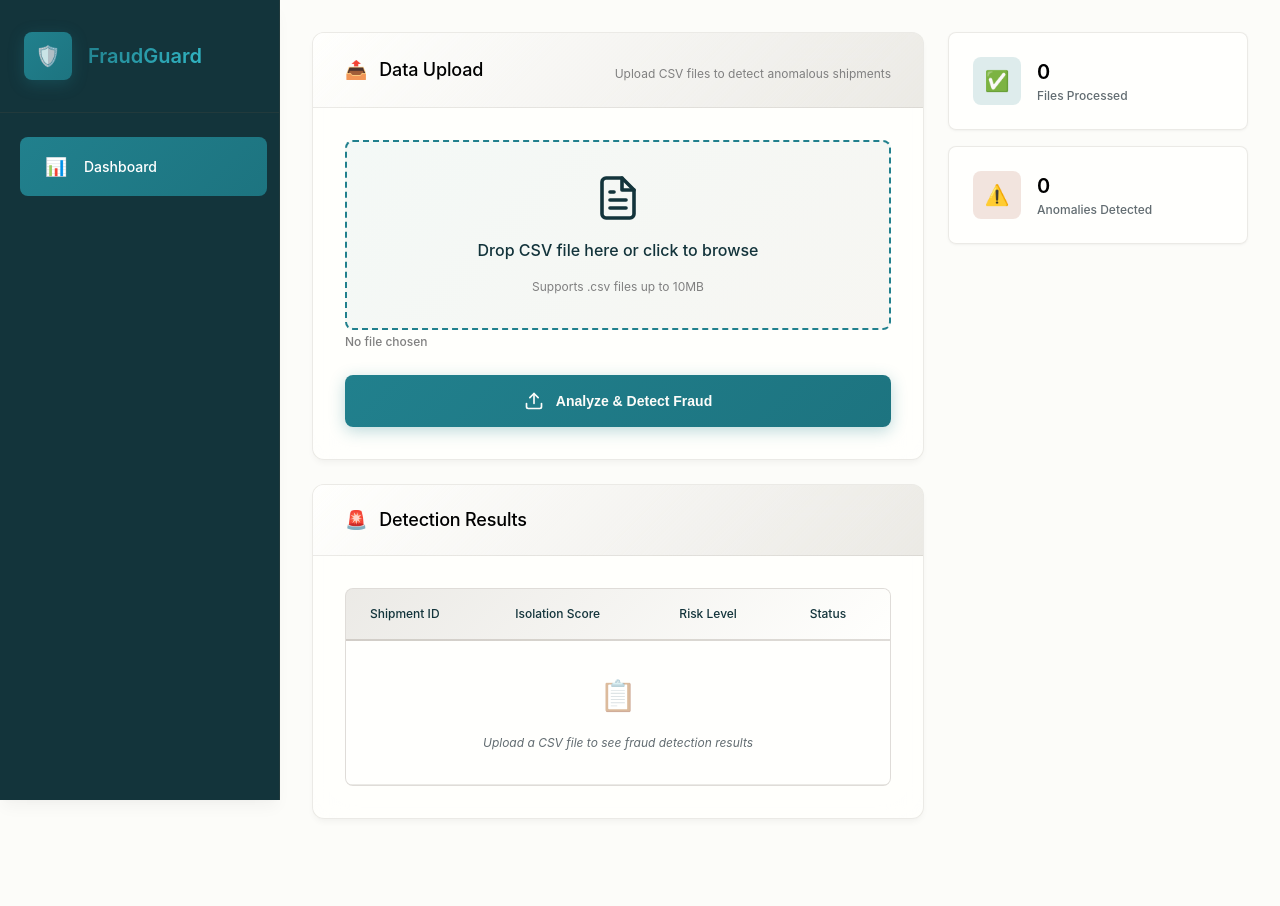
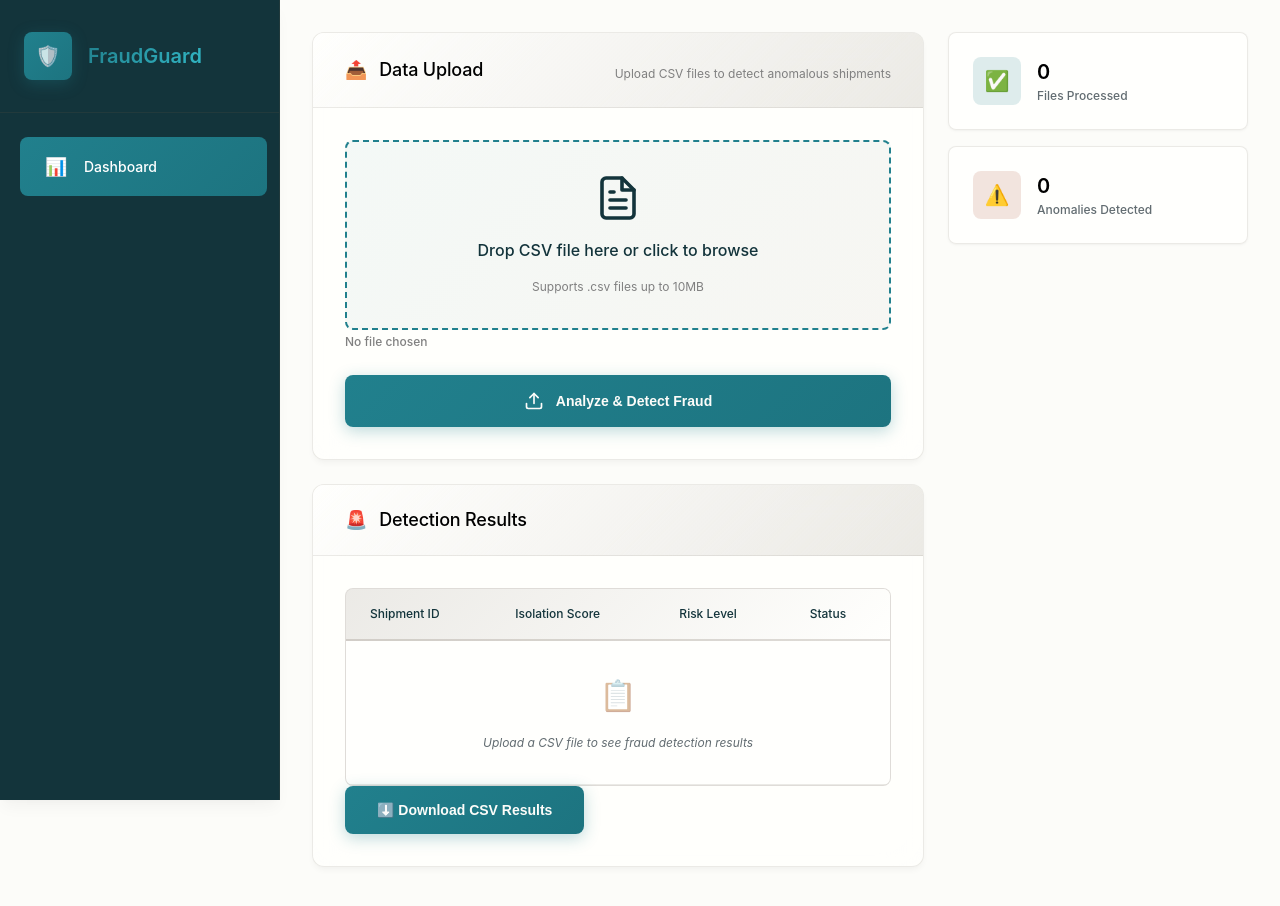
Before and after one commit to RishabhChitram7/Fraud-Shipment-Identification-NPN, a plain HTML site: page frontend/index.html in a window 1280 px wide. Before the commit the page ends 875 px from the top, so only its background shows below. Drawn offline with Linux system fonts and the light colour scheme; a web font is replaced by a local one.

Commit message:
Update index.html

```diff
--- a/frontend/index.html
+++ b/frontend/index.html
@@ -139,6 +139,9 @@
                 </tbody>
               </table>
             </div>
+            <button id="downloadCsvBtn" class="btn-primary">
+                ⬇️ Download CSV Results
+            </button>
           </div>
         </div>
       </div>
```
